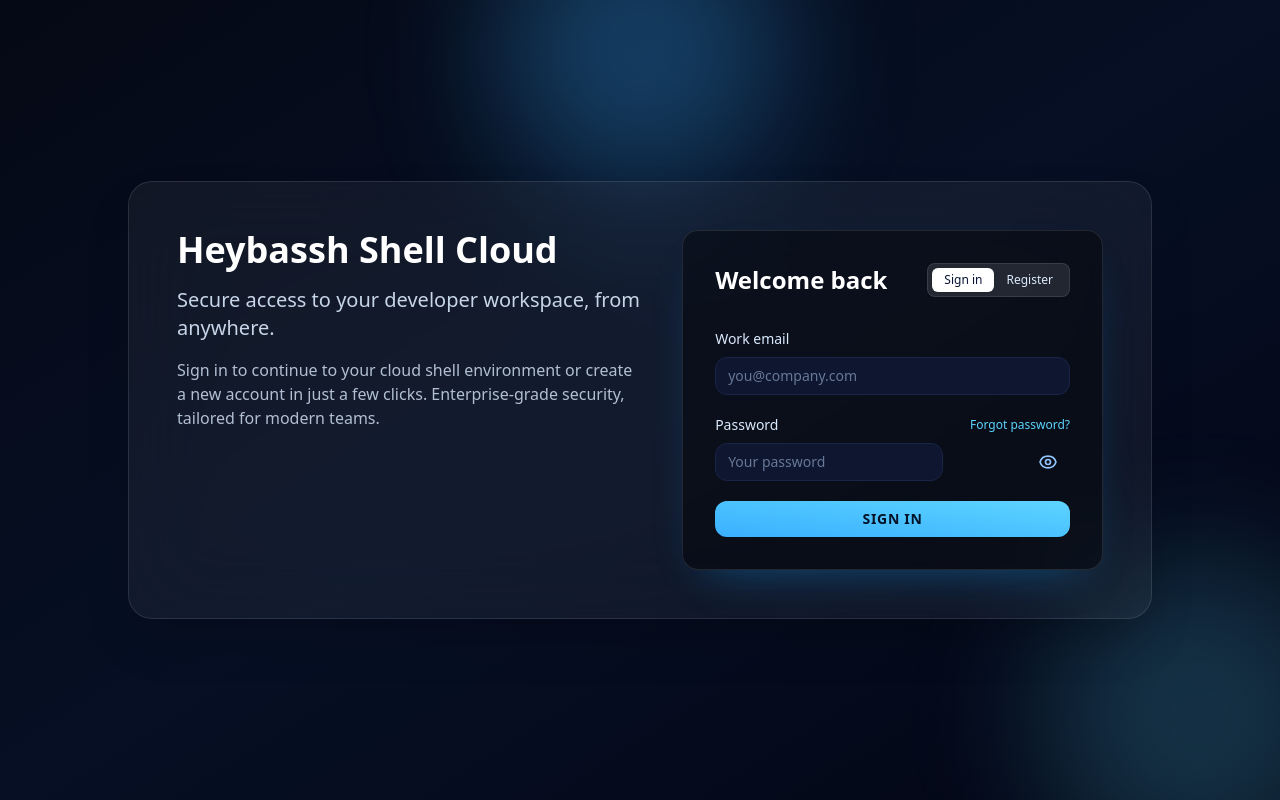
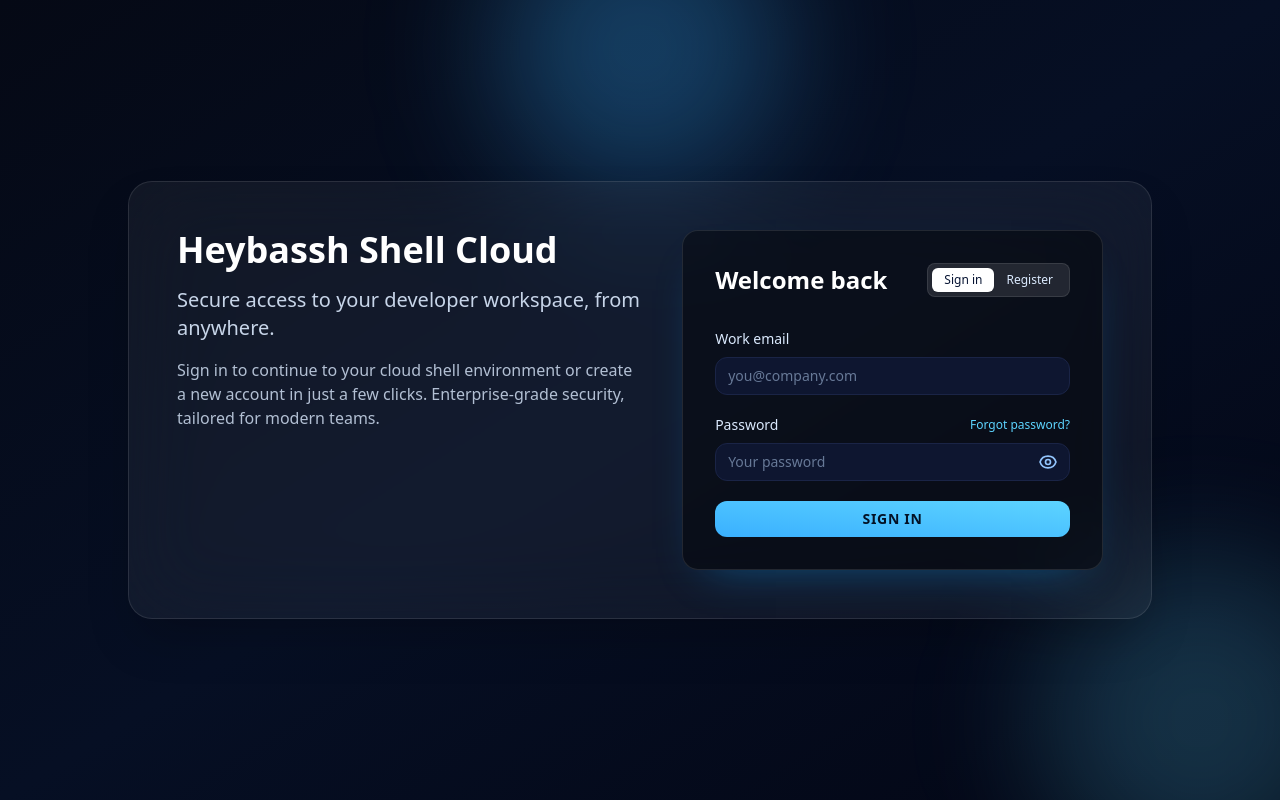
Before and after one commit to jaydeexsf/Heybassh-Shell, a Next.js app: page / in a window 1280 px wide. Built offline with nearby package versions, Linux system fonts and the light colour scheme.

Commit message:
Fixed View

```diff
--- a/app/page.tsx
+++ b/app/page.tsx
@@ -277,10 +277,10 @@
                     {forgotStatus === "sent" ? "Reset link sent" : "Forgot password?"}
                   </button>
                 </div>
-                <div className="relative">
+                <div className="relative w-full">
                   <input
                     id="password"
-                    className={`input placeholder:text-blue-200/50 rounded-lg pr-12 ${formErrors.password ? "ring-2 ring-rose-400/70" : "focus:ring-2 focus:ring-[#3ab0ff]/60"}`}
+                    className={`input w-full placeholder:text-blue-200/50 rounded-lg pr-12 ${formErrors.password ? "ring-2 ring-rose-400/70" : "focus:ring-2 focus:ring-[#3ab0ff]/60"}`}
                     placeholder={mode === "login" ? "Your password" : "At least 6 characters"}
                     type={showPassword ? "text" : "password"}
                     value={password}
@@ -291,7 +291,7 @@
                   <button
                     type="button"
                     onClick={() => setShowPassword((prev) => !prev)}
-                    className="absolute right-3 top-1/2 -translate-y-1/2 flex items-center justify-center text-blue-300 hover:text-white transition-colors focus:outline-none"
+                    className="absolute right-3 top-1/2 -translate-y-1/2 flex items-center justify-center w-5 h-5 text-blue-300 hover:text-white transition-colors focus:outline-none z-10"
                     aria-label={showPassword ? "Hide password" : "Show password"}
                   >
                     {showPassword ? (
```
